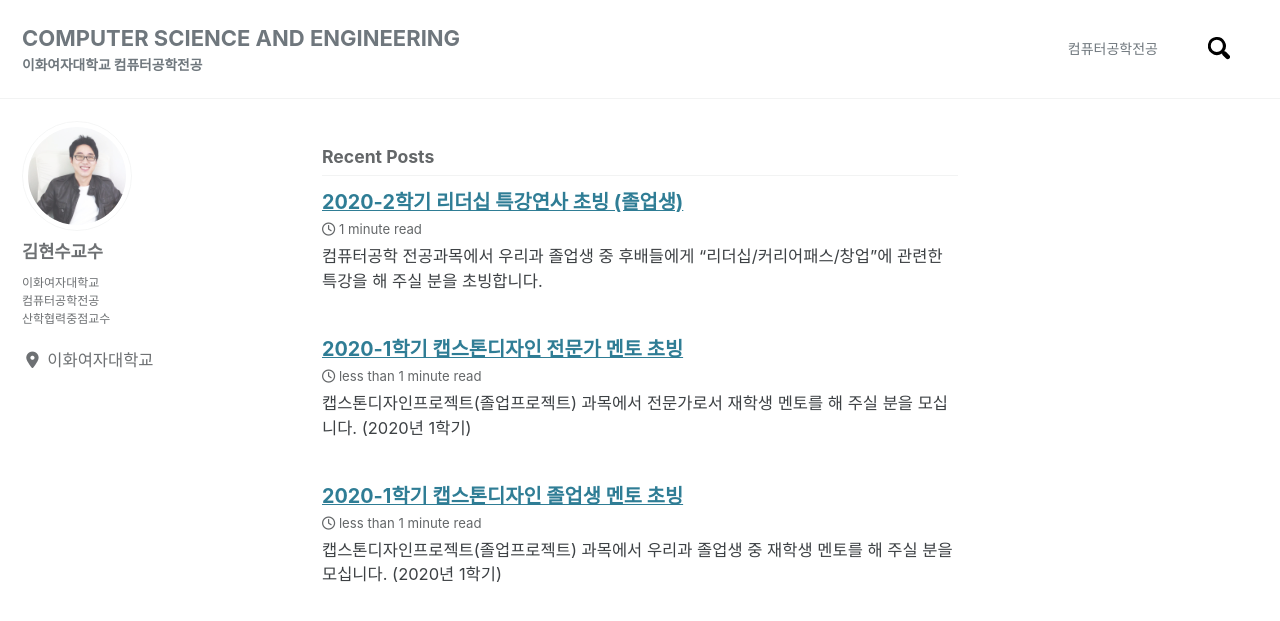
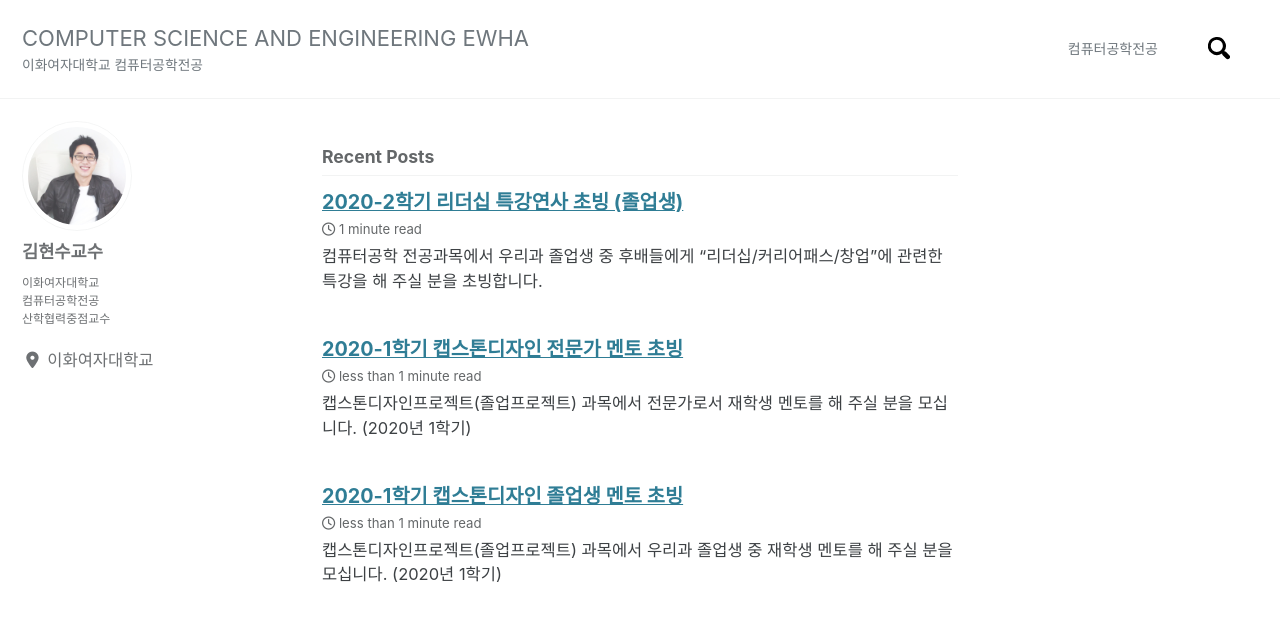
Before and after one commit to faculty-hieonn/faculty-hieonn.github.io, a Jekyll site: the page built from index.html, in a window 1280 px wide and 900 px high. Shown: the top 621 px of the window. Built offline with Jekyll 4.4.1, drawn with Linux system fonts in a browser that asks for light colours; cached includes are drawn as plain includes; nearby versions of some CDN libraries; the list of posts is cut into pages by our own code.

Commit message:
css modi

```diff
--- a/_config.yml
+++ b/_config.yml
@@ -16,7 +16,7 @@ minimal_mistakes_skin    : "default" # "air", "aqua", "contrast", "dark", "dirt"
 
 # Site Settings
 locale                   : "ko-KO"
-title                    : "COMPUTER SCIENCE AND ENGINEERING"
+title                    : "COMPUTER SCIENCE AND ENGINEERING EWHA"
 title_separator          : "-"
 subtitle                 : "이화여자대학교 컴퓨터공학전공"
 name                     : "김현수 이화여자대학교 컴퓨터공학전공 산학협력중점교수"
@@ -38,7 +38,7 @@ comments:
   facebook:
     # https://developers.facebook.com/docs/plugins/comments
     appid                :
-    num_posts            : 10
+    num_posts            : 20
     colorscheme          : # "light" (default), "dark"
   utterances:
     theme                : # "github-light" (default), "github-dark"
--- a/_sass/minimal-mistakes/_masthead.scss
+++ b/_sass/minimal-mistakes/_masthead.scss
@@ -49,7 +49,7 @@
   display: flex;
   -ms-flex-item-align: center;
   align-self: center;
-  font-weight: bold;
+  //font-weight: bold;
   // z-index: 20;
   font-size:22px;
 }
```
